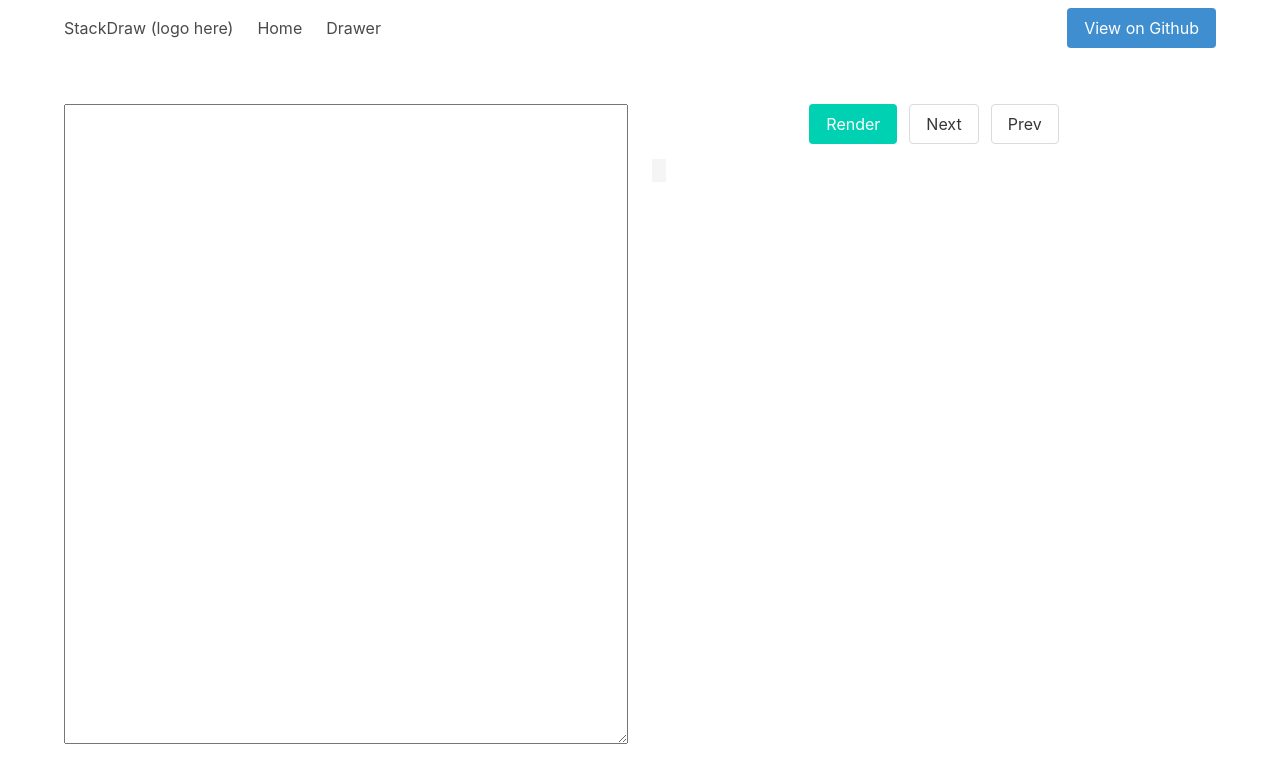
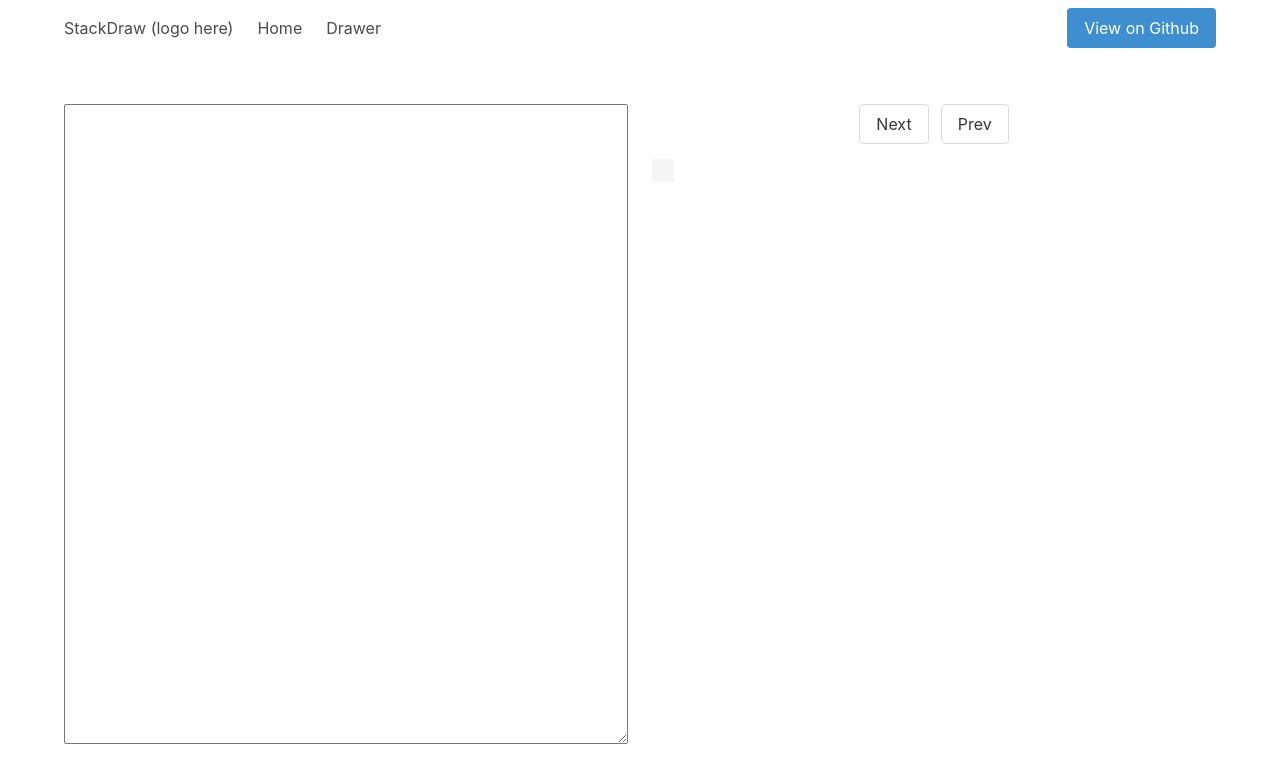
Before and after one commit to kvakil/stackdraw, a React (Create React App) app: page /#/main in a window 1280 px wide. Shown: the top 782 px of the page. Built offline with nearby package versions, Linux system fonts and the light colour scheme.

Commit message:
Lift state up into View

```diff
--- a/src/scenes/Main/components/View/components/ViewCanvas/index.tsx
+++ /dev/null
@@ -1,11 +0,0 @@
-import * as React from 'react';
-
-export default class ViewCanvas extends React.Component {
-  render() {
-    return (
-      <div className="ViewCanvas">
-        <code id="canvas" />
-      </div>
-    );
-  }
-}
--- a/src/scenes/Main/components/View/components/ViewControl/index.tsx
+++ /dev/null
@@ -1,19 +0,0 @@
-import * as React from 'react';
-
-export default class ViewControl extends React.Component {
-  render() {
-    return (
-      <div className="ViewControl field is-grouped is-grouped-centered">
-        <p className="control">
-          <input className="button is-primary" type="button" value="Render" />
-        </p>
-        <p className="control">
-          <input className="button" type="button" value="Next" />
-        </p>
-        <p className="control">
-          <input className="button" type="button" value="Prev" />
-        </p>
-      </div>
-    );
-  }
-}
--- a/src/scenes/Main/components/View/index.tsx
+++ b/src/scenes/Main/components/View/index.tsx
@@ -1,13 +1,22 @@
 import * as React from 'react';
-import ViewControl from './components/ViewControl';
-import ViewCanvas from './components/ViewCanvas';
 
 export default class View extends React.Component {
   render() {
     return (
       <div className="View">
-        <ViewControl />
-        <ViewCanvas />
+        <div className="ViewControl field is-grouped is-grouped-centered">
+        <p className="control is-primary">
+          <input className="button" type="button" value="Next" />
+        </p>
+        <p className="control">
+          <input className="button" type="button" value="Prev" />
+        </p>
+      </div>
+      <div className="ViewCanvas">
+          <code id="canvas">
+            &nbsp;
+          </code>
+        </div>
       </div>
     );
   }
```
